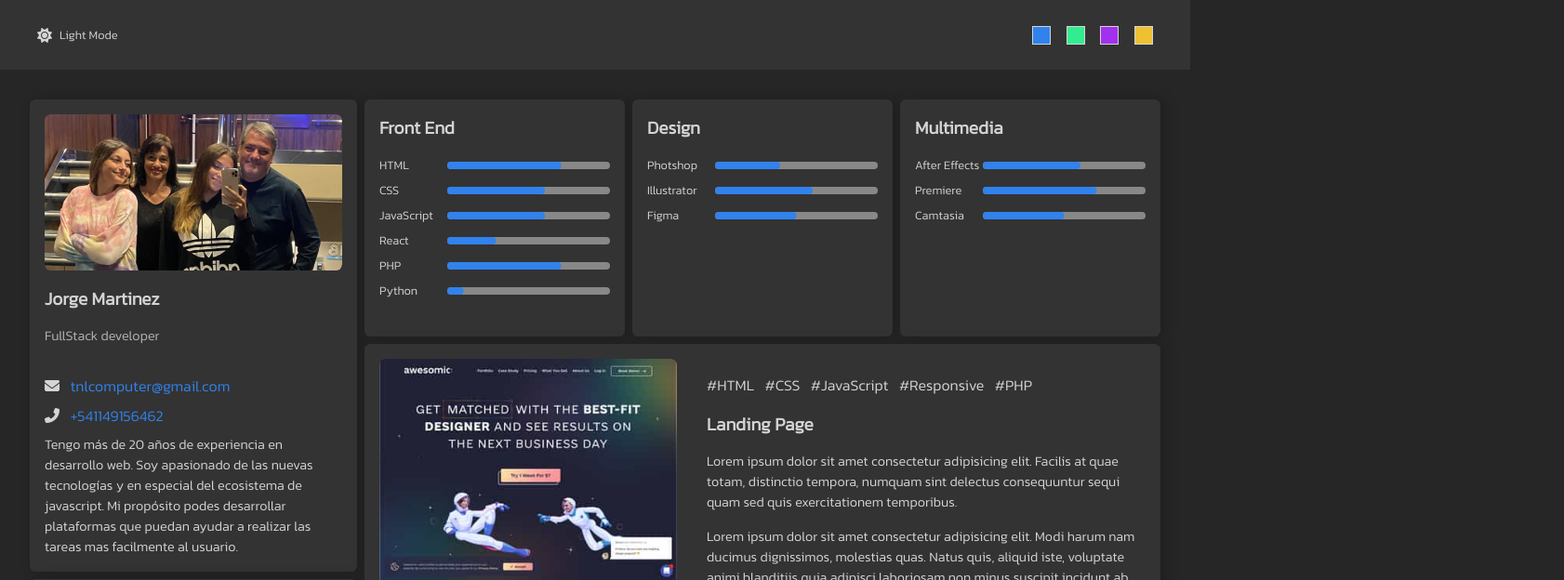
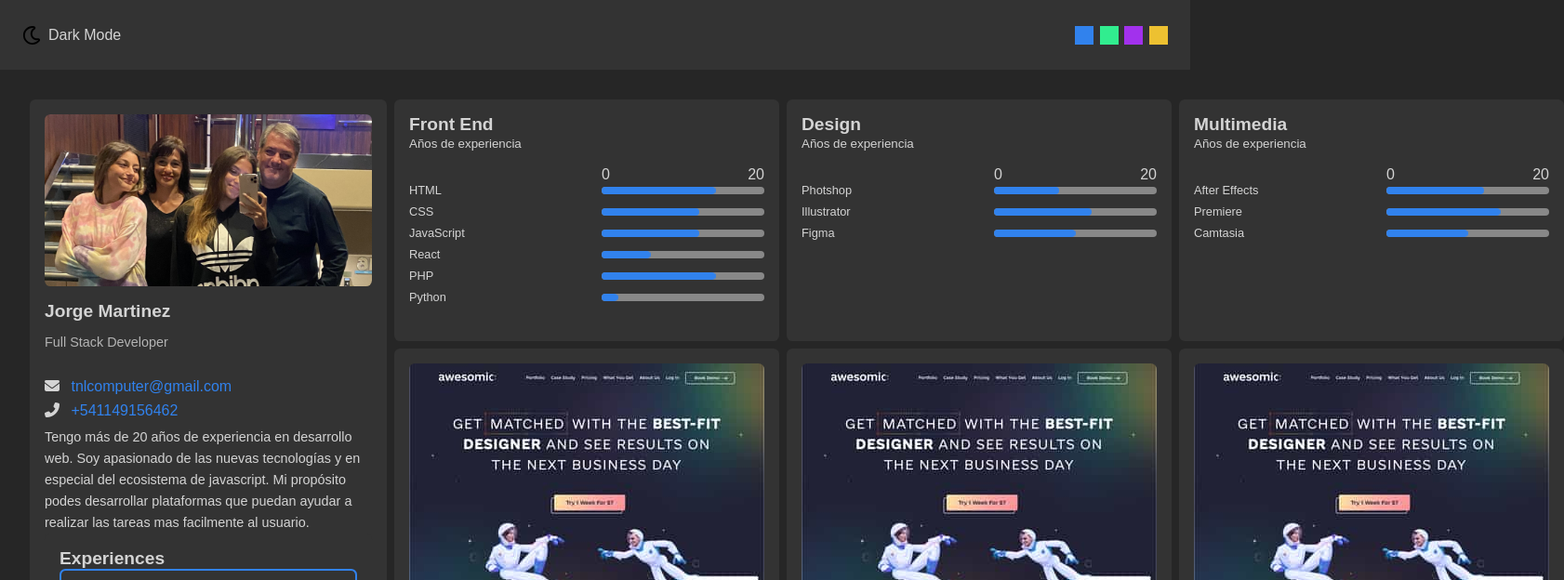
Before and after one commit to TnlComputer/Portfolio, a plain HTML site: page index.html in a window 1280 px wide. Shown: the top 624 px of the page at 93% size, 1682 px wide, since content can reach past the window. Drawn offline with Linux system fonts and the light colour scheme.

Commit message:
mi primer commit

```diff
--- a/css/styles.css
+++ b/css/styles.css
@@ -1,38 +1,15 @@
 :root {
   --primary-color: hsl(214, 84%, 56%);
   --text-color: hsl(0, 0%, 31%);
-  --headings-color: hsl(0, 0%, 57%);
   --bg-color: hsl(0, 0%, 90%);
   --bg-card-color: hsl(0, 0%, 98%);
+  --border-radius: .4rem;
   --transition: color 0.1s, background-color 0.2s ease-in-out;
-  --box-shadow: 5px 0 15px rgb(0 0 0 / 0.2);
-  --border-radius: 0.4em;
+  --skill-bar-length: 0%;
 }
 
 * {
   box-sizing: border-box;
-}
-
-body {
-  margin: 0;
-  padding-top: 75px;
-  background-color: var(--bg-color);
-  color: var(--text-color);
-  font-family: 'Kanit', sans-serif;
-  transition: var(--transition);
-}
-
-@media screen and (min-width: 760px) {
-  body {
-    padding-top: 0;
-  }
-}
-
-body.dark {
-  --text-color: hsl(0, 0%, 83%);
-  --headings-color: hsl(0, 0%, 76%);
-  --bg-color: hsl(0, 0%, 15%);
-  --bg-card-color: hsl(0, 0%, 20%);
 }
 
 a {
@@ -42,107 +19,73 @@ a {
 
 img {
   max-width: 100%;
+  display: block;
+}
+
+body {
+  margin: 0;
+  background-color: var(--bg-color);
+  color: var(--text-color);
+  transition: var(--transition);
+  font-family: sans-serif;
+}
+
+body.dark {
+  --text-color: hsl(0, 0%, 83%);
+  --bg-color: hsl(0, 0%, 15%);
+  --bg-card-color: hsl(0, 0%, 20%);
 }
 
 .header {
-  position: fixed;
-  top: 0;
   display: flex;
   align-items: center;
-  justify-content: center;
-  width: 100%;
+  justify-content: space-between;
   height: 75px;
   padding: 0 1.5em;
-  z-index: 1;
   background-color: var(--bg-card-color);
   transition: var(--transition);
-}
-
-@media screen and (min-width: 760px) {
-  .header {
-    position: static;
-    padding: 0 2.5em;
-  }
 }
 
 .switches {
   display: flex;
   align-items: center;
   justify-content: space-between;
-  padding: 0;
-  width: 100%;
 }
 
 .toggle-theme {
   display: flex;
   align-items: center;
   justify-content: center;
-  /* justify-content: space-between; */
-  transition: var(--transition);
   cursor: pointer;
 }
 
-.toggle-theme__icon {
-  color: var(--text-color);
+.toogle_theme_icon {
   margin-right: 0.5em;
+  width: 20px;
 }
 
 .toggle-theme__text {
   font-size: 0.8rem;
 }
 
-.main {
-  display: grid;
-  align-items: start;
-  justify-content: center;
-  padding: 0.5em;
-  gap: 0.5em;
-}
-
-@media screen and (min-width: 760px) {
-  .main {
-    padding: 2em;
-    margin-left: auto;
-    margin-right: auto;
-    grid-template-columns: min-content 1fr;
-  }
-}
-
-.column {
-  display: grid;
-  gap: 0.5em;
-}
-
-@media screen and (min-width: 760px) {
-
-  .column--left,
-  .column--right {
-    grid-template-rows: repeat(3, min-content) 1fr;
-  }
-
-  .column--right {
-    grid-template-columns: repeat(3, 1fr);
-    /* si quiero que se ajuste a los item  agrego align-items: start; */
-    /* align-items: start; */
-  }
+.toggle-theme__icon {
+  margin-right: .5rem;
+  width: 20px;
 }
 
 .colors {
   display: flex;
+  justify-content: space-between;
   align-items: center;
-  justify-content: space-between;
   height: 20px;
-  /* width: 250px; */
-  width: 130px;
-
+  width: 100px;
 }
 
 .colors__item {
   width: 20px;
   height: 20px;
-  border: 1px solid var(--text-color);
+  border: 1px solid --text-color;
   background-color: var(--primary-color);
-  transition: var(--transition);
   cursor: pointer;
 }
 
@@ -162,44 +105,48 @@ img {
   --primary-color: hsl(46, 84%, 56%);
 }
 
-.card {
-  width: 100%;
-  padding: 1em;
-  border-radius: var(--border-radius);
-  background-color: var(--bg-card-color);
+.title {
+  text-align: center;
+  color: var(--primary-color);
   transition: var(--transition);
-  box-shadow: var(--box-shadow);
 }
 
-@media screen and (min-width: 760px) {
-  .card--project {
-    display: grid;
+.main {
+  display: grid;
+  padding: 2em;
+  gap: 0.5em;
+}
+
+@media screen and (min-width:720px) {
+  .main {
     grid-template-columns: min-content 1fr;
-    grid-column: 1 / -1;
   }
 }
 
+.column {
+  display: grid;
+  gap: 0.5em;
+}
+
+@media screen and (min-width:720px) {
+  .column--right {
+    grid-template-columns: repeat(3, 1fr);
+    grid-template-rows: repeat(3, min-content);
+    /*  si quiero que se ajuste la los items que tengo cada tarjeta */
+    /* align-items: flex-start; */
+  }
+}
+
+.card {
+  padding: 1em;
+  background-color: var(--bg-card-color);
+  border-radius: var(--border-radius);
+}
+
 .card__image-container {
-  width: 100%;
   min-width: 320px;
   border-radius: var(--border-radius);
   overflow: hidden;
-  margin-left: auto;
-  margin-right: auto;
-}
-
-@media screen and (min-width: 760px) {
-  .card__image-container {
-    margin: 0;
-  }
-}
-
-.card__image {
-  width: inherit;
-  height: inherit;
-  display: block;
-  object-fit: cover;
-  border-radius: var(--border-radius);
 }
 
 .card__header {
@@ -207,24 +154,38 @@ img {
 }
 
 .card__title {
-  font-size: 1.2rem;
+  margin: 0;
+  font-size: 1.2em;
 }
 
 .card__subtitle {
-  font-size: 0.9rem;
-  opacity: 0.8;
+  font-size: .9rem;
+  opacity: .8;
 }
 
 .card__link {
-  margin-bottom: 0.5em;
+  margin-bottom: .5em;
 }
 
 .card__text {
   font-size: 0.9rem;
+  line-height: 1.6;
 }
 
 .skills {
   padding: 1em 0;
+}
+
+.skills__header {
+  display: flex;
+  justify-content: space-between;
+  width: 175px;
+  margin-left: auto;
+}
+
+.skills__tech {
+  margin: 0;
+  font-size: 0.8rem;
 }
 
 .skills__item {
@@ -232,11 +193,6 @@ img {
   align-items: center;
   justify-content: space-between;
   margin-bottom: 0.5em;
-}
-
-.skills__tech {
-  font-size: 0.8rem;
-  margin: 0;
 }
 
 .skills__bar,
@@ -247,52 +203,61 @@ img {
   background-color: #888;
   border-radius: var(--border-radius);
   overflow: hidden;
-  transition: transform 0.3s;
 }
 
 .skills__bar::after {
-  content: '';
+  content: "";
   position: absolute;
   left: -175px;
-  transform-origin: left;
   background-color: var(--primary-color);
   transition: var(--transition);
+  animation: skills-bar-fill 2s ease-in-out forwards;
 }
 
 .skills__bar--10::after {
-  transform: translateX(10%);
+  --skill-bar-length: 10%;
 }
 
 .skills__bar--20::after {
-  transform: translateX(20%);
+  --skill-bar-length: 20%;
 }
 
 .skills__bar--30::after {
-  transform: translateX(30%);
+  --skill-bar-length: 30%;
 }
 
 .skills__bar--40::after {
-  transform: translateX(40%);
+  --skill-bar-length: 40%;
 }
 
 .skills__bar--50::after {
-  transform: translateX(50%);
+  --skill-bar-length: 50%;
 }
 
 .skills__bar--60::after {
-  transform: translateX(60%);
+  --skill-bar-length: 60%;
 }
 
 .skills__bar--70::after {
-  transform: translateX(70%);
+  --skill-bar-length: 70%;
 }
 
 .skills__bar--80::after {
-  transform: translateX(80%);
+  --skill-bar-length: 80%;
 }
 
 .skills__bar--90::after {
-  transform: translateX(90%);
+  --skill-bar-length: 90%;
+}
+
+.icon {
+  margin-right: 1em;
+}
+
+@keyframes skills-bar-fill {
+  to {
+    transform: translateX(var(--skill-bar-length));
+  }
 }
 
 .project {
--- a/index.html
+++ b/index.html
@@ -1,13 +1,11 @@
 <!DOCTYPE html>
-<html lang="es">
+<html lang="en">
 
 <head>
   <meta charset="UTF-8" />
   <meta http-equiv="X-UA-Compatible" content="IE=edge" />
   <meta name="viewport" content="width=device-width, initial-scale=1.0" />
-  <link rel="preconnect" href="https://fonts.googleapis.com" />
-  <link rel="preconnect" href="https://fonts.gstatic.com" crossorigin />
-  <link href="https://fonts.googleapis.com/css2?family=Kanit:wght@300&display=swap" rel="stylesheet" />
+  <link rel="stylesheet" href="https://cdnjs.cloudflare.com/ajax/libs/font-awesome/6.0.0-beta2/css/all.min.css">
   <link rel="stylesheet" href="css/styles.css" />
   <title>Portfolio</title>
 </head>
@@ -15,39 +13,27 @@
 <body class="dark">
   <header class="header">
     <div class="switches">
-      <!-- TOGGLE THEME -->
       <div id="toggle-theme" class="toggle-theme">
-        <i id="toggle-icon" class="fa fa-sun toggle-theme__icon"></i>
-        <p id="toggle-text" class="toggle-theme__text">Light Mode</p>
+        <img id="toggle-icon" src="assets/icons/moon.svg" alt="icon theme" class="toggle-theme__icon">
+        <p id="toggle-text" class="toggle-theme-text">Dark Mode</p>
       </div>
-
-      <!-- TOGGLE COLOR -->
-      <div id="toggle-color" class="colors">
+    </div>
+    <div id="toggle-colors" class="colors">
       <div data-color="hsl(214, 84%, 56%)" class="colors__item colors__item--blue"></div>
       <div data-color="hsl(150, 84%, 56%)" class="colors__item colors__item--green"></div>
       <div data-color="hsl(276, 84%, 56%)" class="colors__item colors__item--purple"></div>
       <div data-color="hsl(46, 84%, 56%)" class="colors__item colors__item--orange"></div>
-        <!-- <div class="colors__item">EN</div>
-        <div class="colors__item">SP</div> -->
-        <!-- <div id="buttons"> -->
-        <!-- <button data-language="en">Inglés</button>
-          <button data-language="es">Español</button> -->
-        <!-- </div> -->
-      </div>
     </div>
   </header>
   <main class="main">
-    <section class="column column--left">
-      <!-- PROFILE CARD -->
-      <div class="card">
+    <section class="column .column--left">
+      <article class="card card--profile">
         <div class="card__image-container">
-          <img src="assets/images/portfolio1.jpg" alt="profile" class="card__image" />
+          <img src="assets/images/portfolio1.jpg" alt="">
         </div>
         <div class="card__header">
-          <h2 class="card__title no-margin">Jorge Martinez</h2>
-          <p class="card__subtitle" data-section="profile" data-value="rol">
-            FullStack developer
-          </p>
+          <h2 class="card__title">Jorge Martinez</h2>
+          <p class="card__subtitle">Full Stack Developer</p>
         </div>
         <div class="card__body">
           <div class="card__link">
@@ -127,7 +113,13 @@
     <section class="column column--right">
       <div class="card">
         <h2 class="card__title no-margin">Front End</h2>
+        <small>Años de experiencia</small>
         <div class="skills">
+          <div class="skills__header">
+            <span class="skills__start-level">0</span>
+            <span class="skills__start-level">20</span>
+          </div>
+
           <div class="skills__item">
             <p class="skills__tech">HTML</p>
             <div class="skills__bar skills__bar--70"></div>
@@ -156,7 +148,13 @@
       </div>
       <div class="card">
         <h2 class="card__title no-margin">Design</h2>
+        <small>Años de experiencia</small>
         <div class="skills">
+          <div class="skills__header">
+            <span class="skills__start-level">0</span>
+            <span class="skills__start-level">20</span>
+          </div>
+
           <div class="skills__item">
             <p class="skills__tech">Photshop</p>
             <div class="skills__bar skills__bar--40"></div>
@@ -173,7 +171,13 @@
       </div>
       <div class="card">
         <h2 class="card__title no-margin">Multimedia</h2>
+        <small>Años de experiencia</small>
         <div class="skills">
+          <div class="skills__header">
+            <span class="skills__start-level">0</span>
+            <span class="skills__start-level">20</span>
+          </div>
+
           <div class="skills__item">
             <p class="skills__tech">After Effects</p>
             <div class="skills__bar skills__bar--60"></div>
```
Lines whose indentation alone changed are shown as unchanged.
